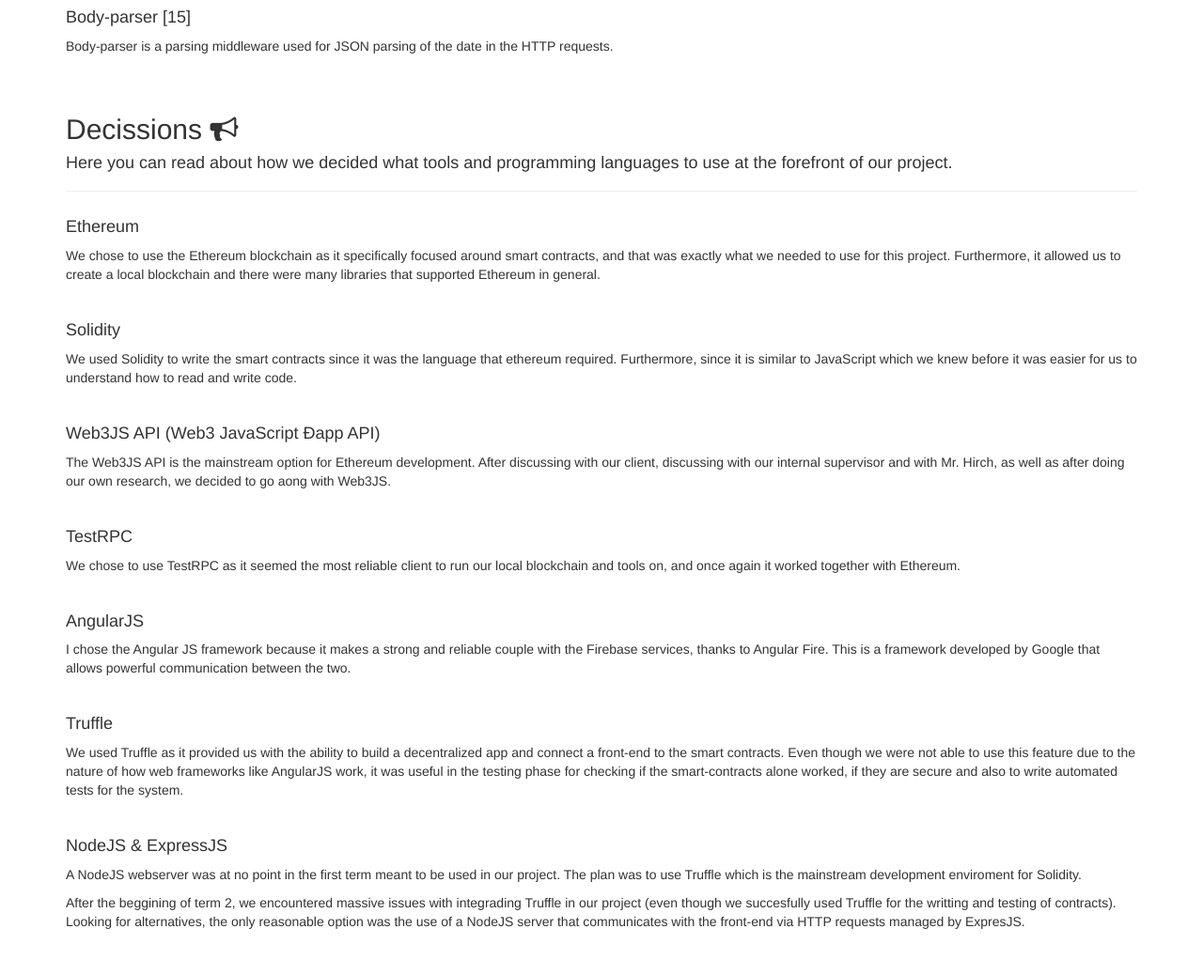
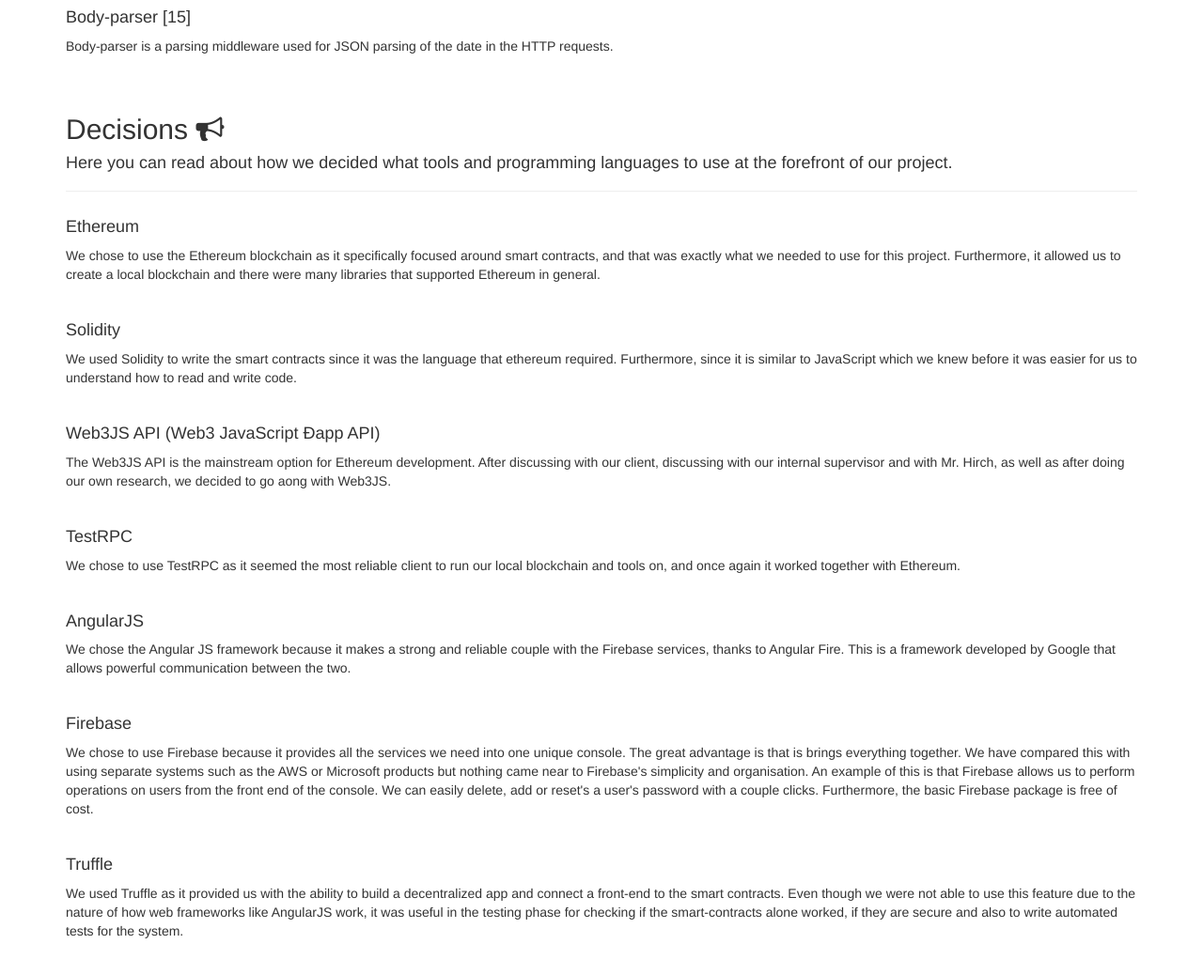
Before and after one commit to charlydes/ammoenio, a plain HTML site: page templates/research.html in a window 1280 px wide. Shown: the part 2040-3078 px from the top of the page at 94% size. Drawn offline with Linux system fonts and the light colour scheme.

Commit message:
Added firebase content

```diff
--- a/templates/research.html
+++ b/templates/research.html
@@ -217,7 +217,7 @@
         <br>
         <div class=" container" style="padding-top: 12px">
 
-            <h2>Decissions <i class="fa fa-bullhorn" aria-hidden="true"></i></h2>
+            <h2>Decisions <i class="fa fa-bullhorn" aria-hidden="true"></i></h2>
             <h4>Here you can read about how we decided what tools and programming languages to use at the forefront of our project.</h4>
             <hr style="padding-bottom: 8px">
             <h4> Ethereum </h4>
@@ -236,12 +236,14 @@
             <p> We chose to use TestRPC as it seemed the most reliable client to run our local blockchain and tools on, and once again it worked together with Ethereum.
             </p><br>
             <h4> AngularJS </h4>
-            <p> I chose the Angular JS framework because it makes a strong and reliable couple with the Firebase services, thanks to Angular Fire. This is a framework developed by Google that allows powerful communication between the two.</p><br>
+            <p> We chose the Angular JS framework because it makes a strong and reliable couple with the Firebase services, thanks to Angular Fire. This is a framework developed by Google that allows powerful communication between the two.</p><br>
+            <h4> Firebase </h4>
+            <p> We chose to use Firebase because it provides all the services we need into one unique console. The great advantage is that is brings everything together. We have compared this with using separate systems such as the AWS or Microsoft products but nothing came near to Firebase's simplicity and organisation. An example of this is that Firebase allows us to perform operations on users from the front end of the console. We can easily delete, add or reset's a user's password with a couple clicks. Furthermore, the basic Firebase package is free of cost.</p><br>
             <h4> Truffle </h4>
             <p> We used Truffle as it provided us with the ability to build a decentralized app and connect a front-end to the smart contracts. Even though we were not able to use this feature due to the nature of how web frameworks like AngularJS work, it
                 was useful in the testing phase for checking if the smart-contracts alone worked, if they are secure and also to write automated tests for the system.
             </p><br>
-            <h4> NodeJS & ExpressJS </h4>
+            <h4> NodeJS &amp; ExpressJS </h4>
             <p>A NodeJS webserver was at no point in the first term meant to be used in our project. The plan was to use Truffle which is the mainstream development enviroment for Solidity. </p>
             <p> After the beggining of term 2, we encountered massive issues with integrading Truffle in our project (even though we succesfully used Truffle for the writting and testing of contracts). Looking for alternatives, the only reasonable option
                 was the use of a NodeJS server that communicates with the front-end via HTTP requests managed by ExpresJS.
```
